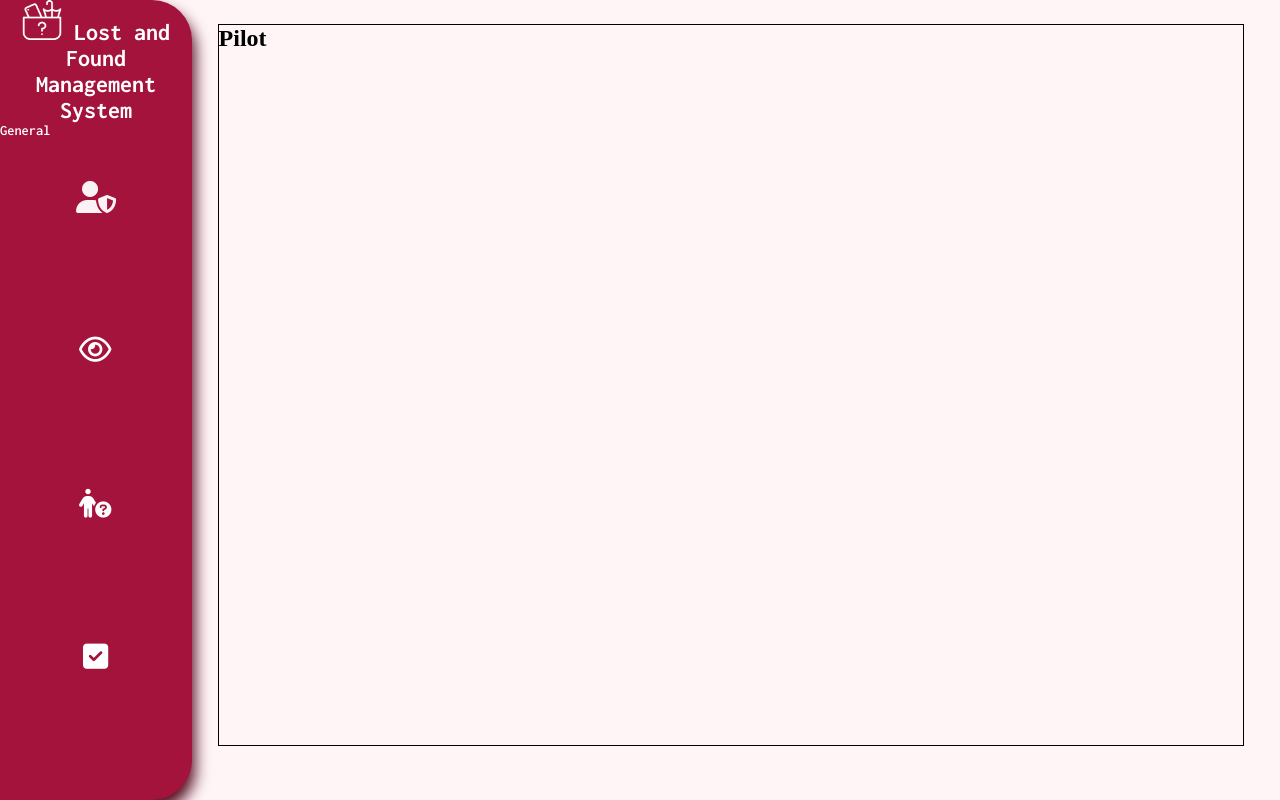
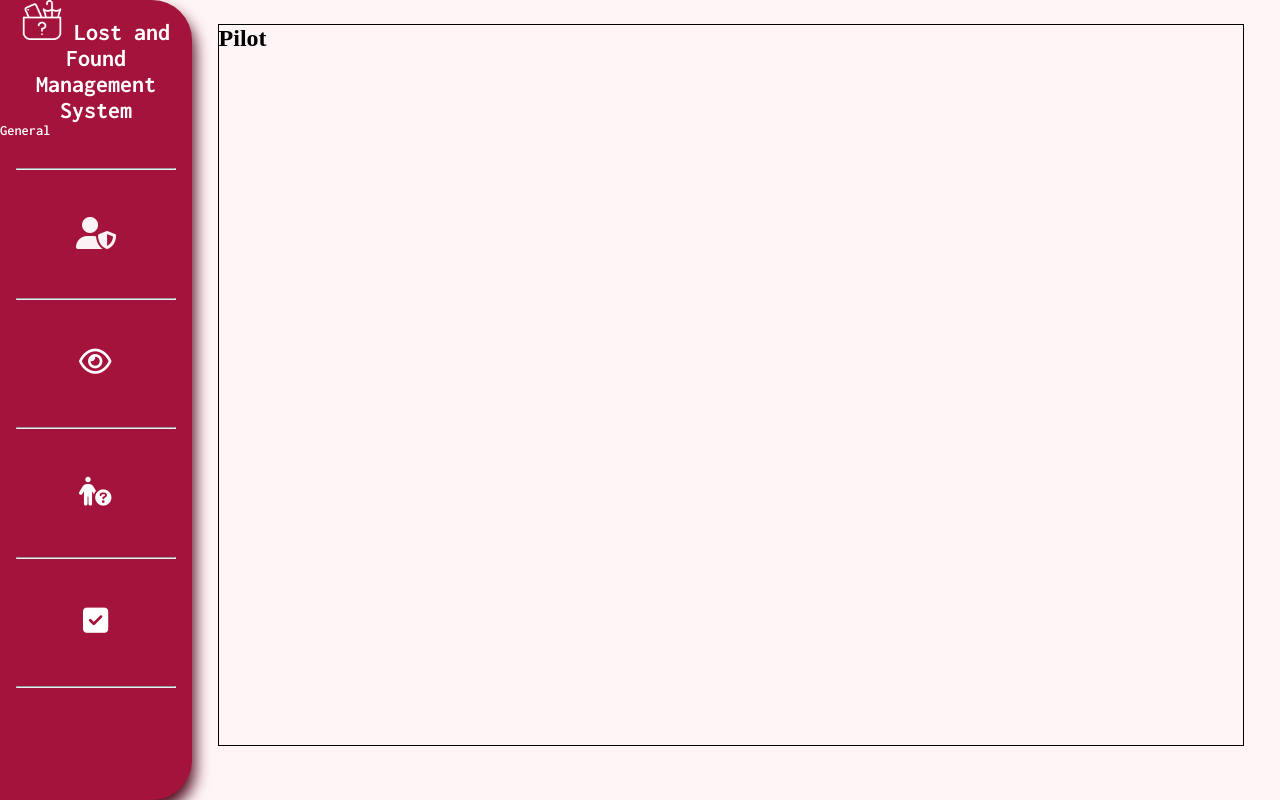
Before and after one commit to MarkRyuo/Lost-And-Found-Management-System, a PHP site: page /Home/Home.html in a window 1280 px wide. Run offline with PHP 8.4, Linux system fonts and the light colour scheme.

Commit message:
update here

```diff
--- a/Home/Home.html
+++ b/Home/Home.html
@@ -23,30 +23,30 @@
 
       <nav class="button-Nav">
         <!-- User Profile -->
-
+      <hr>
       <button class="btn" id="User">
           <span class="btn-text-one"><i class="fa-solid fa-user-shield fa-beat-fade"></i></span>
           <span class="btn-text-two">User Profile</span>
       </button>
-
+      <hr>
       <!-- View Lost Item -->
       <button class="btn" id="viewlostItem">
         <span class="btn-text-one"><i class="fa-regular fa-eye fa-bounce"></i></span>
         <span class="btn-text-two">View Lost Item</span>
       </button>
-
+      <hr>
       <!--Report Missing-->
       <button class="btn" id="reportMissing">
         <span class="btn-text-one"><i class="fa-solid fa-person-circle-question fa-bounce"></i></span>
         <span class="btn-text-two">Report Missing</span>
       </button>
-
+      <hr>
       <!-- Claim Conformation  -->
       <button class="btn" id="claimConformation">
         <span class="btn-text-one"><i class="fa-solid fa-square-check fa-bounce"></i></span>
         <span class="btn-text-two">Claim Conformation</span>
       </button>
-
+      <hr>
     </aside>
 
     <main>
--- a/Home/home.css
+++ b/Home/home.css
@@ -42,6 +42,10 @@ aside {
   border-bottom-right-radius: 40px;
 
 
+}
+
+hr {
+  color: hsl(343, 76%, 33%) ;
 }
 
 /* Logo */
--- a/index.html
+++ b/index.html
@@ -10,7 +10,7 @@
   </head>
 
       <aside>
-        <a href="#" class="direct-Admin"><i class="fa-solid fa-user-secret"></i></a>
+        <!-- <a href="#" class="direct-Admin"><i class="fa-solid fa-user-secret"></i></a> -->
         <h1 class="lost-Found-h1">Lost and Found <br> Management System</h1>
         <section class="Find-who">
           <p class="Are-you-a">Are you a?</p>
```
